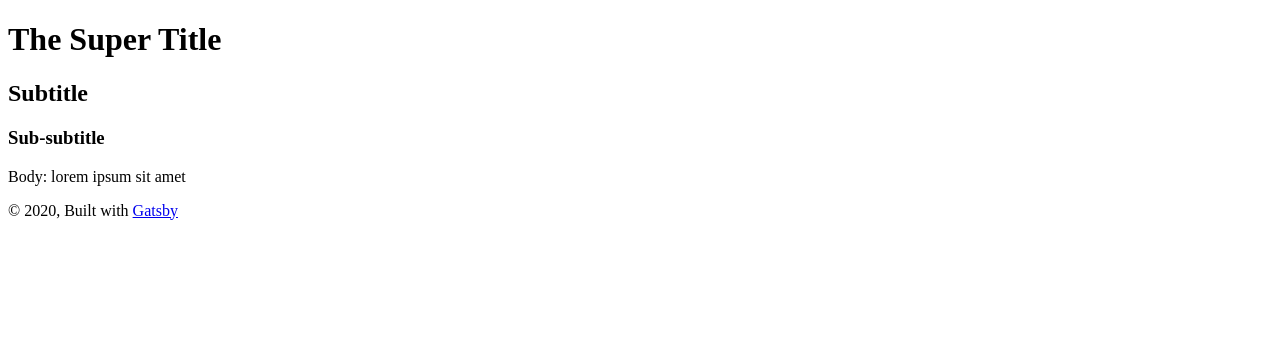
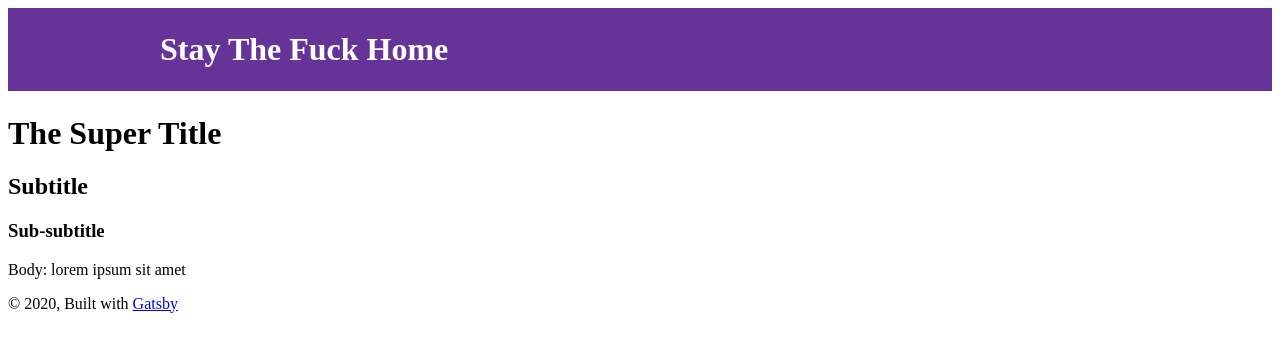
Before and after one commit to xppalmeida/gatsby-debug, a Gatsby site: page /HomePage in a window 1280 px wide. Built offline with nearby package versions, Linux system fonts and the light colour scheme; Gatsby itself is replaced by a stand-in of ours.

Commit message:
chore: using siteMetadata to grab information for SEO and head tag

```diff
--- a/gatsby-config.js
+++ b/gatsby-config.js
@@ -1,8 +1,8 @@
 module.exports = {
   siteMetadata: {
-    title: `Gatsby Default Starter`,
-    description: `Kick off your next, great Gatsby project with this default starter. This barebones starter ships with the main Gatsby configuration files you might need.`,
-    author: `@gatsbyjs`,
+    title: `Stay the FUCK HOME, man`,
+    description: `Better listen to me, dude: it will be better for all of us`,
+    author: `veio`,
   },
   plugins: [
     `gatsby-plugin-react-helmet`,
--- a/src/components/seo.js
+++ b/src/components/seo.js
@@ -8,24 +8,11 @@
 import React from "react"
 import PropTypes from "prop-types"
 import Helmet from "react-helmet"
-import { useStaticQuery, graphql } from "gatsby"
+import useSiteMetadata from '../hooks/useSiteMedatada';
 
 function SEO({ description, lang, meta, title }) {
-  const { site } = useStaticQuery(
-    graphql`
-      query {
-        site {
-          siteMetadata {
-            title
-            description
-            author
-          }
-        }
-      }
-    `
-  )
-
-  const metaDescription = description || site.siteMetadata.description
+  const siteMetadata = useSiteMetadata();
+  const metaDescription = description || siteMetadata.description
 
   return (
     <Helmet
@@ -33,7 +20,7 @@ function SEO({ description, lang, meta, title }) {
         lang,
       }}
       title={title}
-      titleTemplate={`%s | ${site.siteMetadata.title}`}
+      titleTemplate={`%s | ${siteMetadata.title}`}
       meta={[
         {
           name: `description`,
@@ -57,7 +44,7 @@ function SEO({ description, lang, meta, title }) {
         },
         {
           name: `twitter:creator`,
-          content: site.siteMetadata.author,
+          content: siteMetadata.author,
         },
         {
           name: `twitter:title`,
--- /dev/null
+++ b/src/hooks/useSiteMedatada.js
@@ -0,0 +1,17 @@
+import { graphql, useStaticQuery } from 'gatsby';
+
+export default function useSiteMetadata() {
+
+  const data = useStaticQuery(graphql`
+    {
+       site {
+        siteMetadata {
+          title
+          description
+        }
+      }
+    }
+  `);
+
+  return data.site.siteMetadata;
+}
--- a/src/pages/HomePage.js
+++ b/src/pages/HomePage.js
@@ -6,12 +6,11 @@ import { MDXRenderer } from 'gatsby-plugin-mdx';
 import SEO from "../components/SEO";
 import TeaserMovie from '../components/TeaserMovie';
 
-const HomePage = ({ data: { site = null, mdx: { body, frontmatter }} }) => {
-
+const HomePage = ({ data: { mdx: { body, frontmatter }} }) => {
   return (
     <div>
-      <SEO title="Home" />
-      {/* <Header siteTitle={data.site.siteMetadata.title} /> */}
+      <SEO title={frontmatter.title} />
+      <Header siteTitle={frontmatter.title} />
       <>
       <MDXRenderer>{body}</MDXRenderer>
       </>
```
